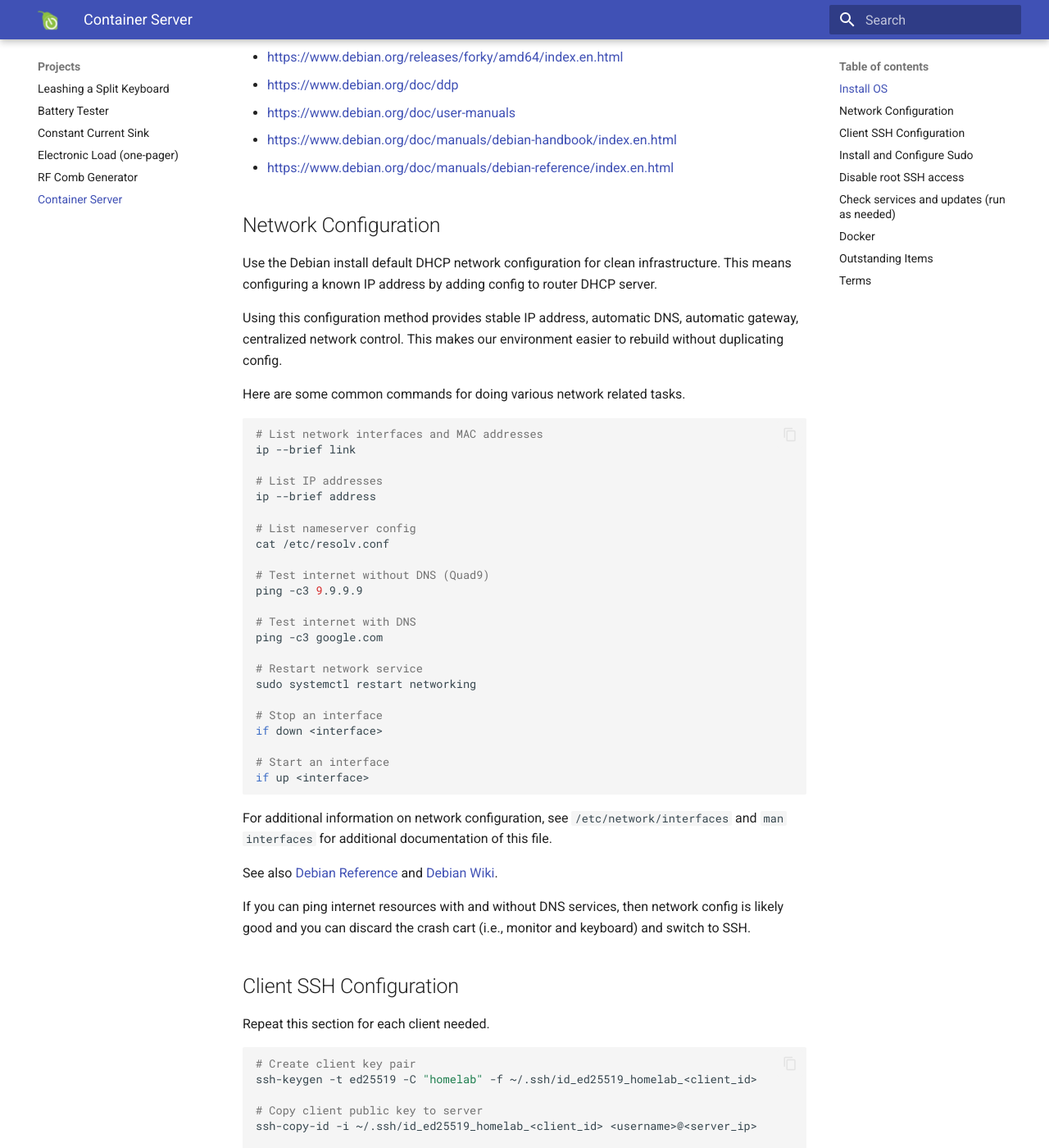
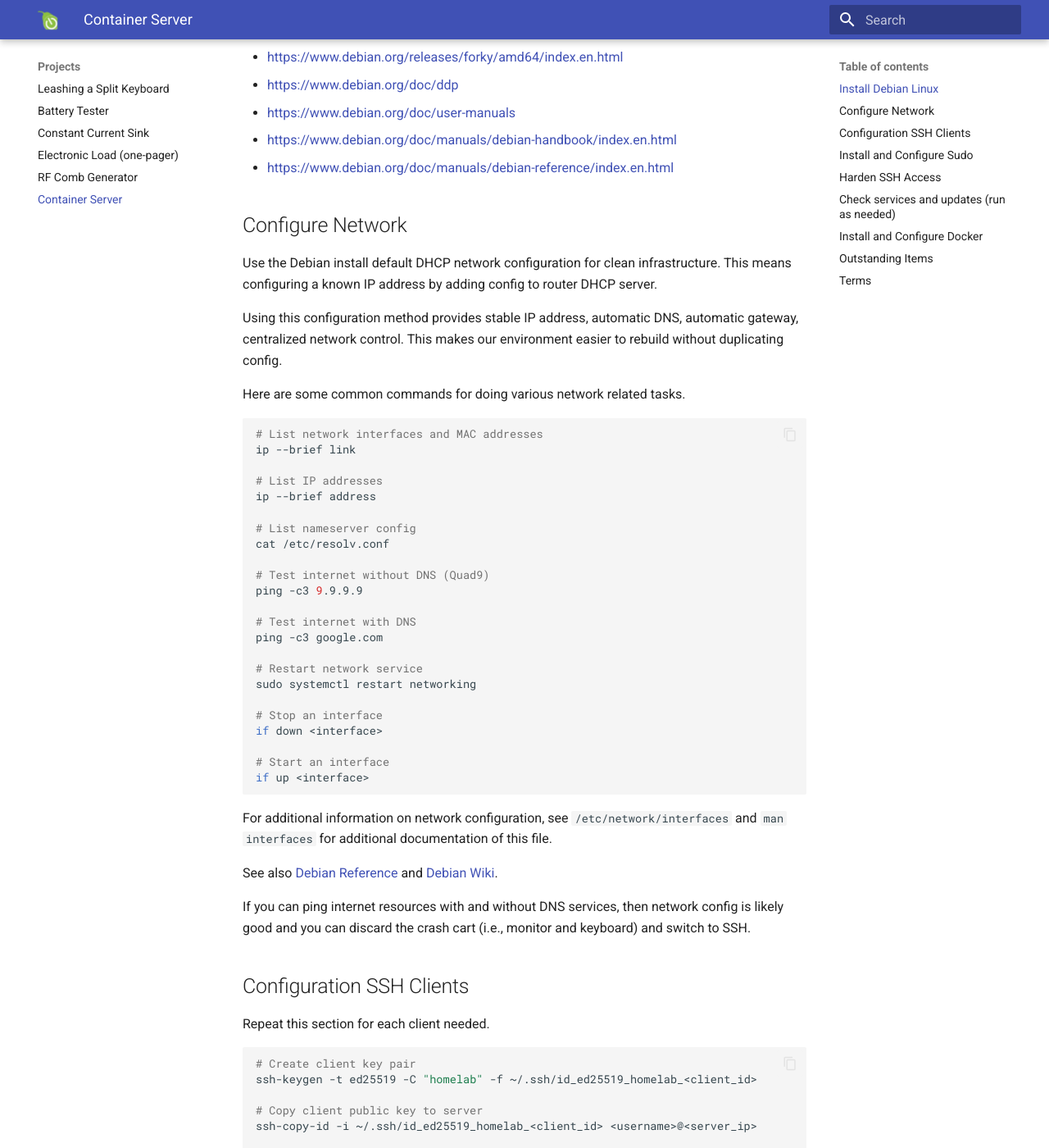
Before and after one commit to paretech/docs, an MkDocs documentation site: the page built from docs/projects/20260217_ContainerServer.md, in a window 1280 px wide and 1400 px high, scrolled down 1101 px. Shown: the whole window at 82% size. Built offline with MkDocs 1.6.1 and Material for MkDocs 9.7.7, drawn with Linux system fonts in a browser that asks for light colours; some of the changed text lies outside the part shown.

Commit message:
Editorial

```diff
--- a/docs/projects/20260217_ContainerServer.md
+++ b/docs/projects/20260217_ContainerServer.md
@@ -11,7 +11,7 @@ Debian is the "Base" for Ubuntu. [Debian touts itself](https://www.debian.org/in
 
 Debian 13.3 was released on January 10th, 2026. Debian 13.0 was initially released on August 9th, 2025.
 
-## Install OS
+## Install Debian Linux
 
 I installed Debian 13 ("trixie") on the server using the "netinst" ISO. I maintain a [Ventoy](https://www.ventoy.net/en/index.html) USB drive, so it was a breeze to copy and paste the ISO and boot from local terminal.
 
@@ -37,7 +37,7 @@ Additional Debian resources
 - <https://www.debian.org/doc/manuals/debian-handbook/index.en.html>
 - <https://www.debian.org/doc/manuals/debian-reference/index.en.html>
 
-## Network Configuration
+## Configure Network
 
 Use the Debian install default DHCP network configuration for clean infrastructure. This means configuring a known IP address by adding config to router DHCP server.
 
@@ -77,7 +77,7 @@ See also [Debian Reference](https://www.debian.org/doc/manuals/debian-reference/
 
 If you can ping internet resources with and without DNS services, then network config is likely good and you can discard the crash cart (i.e., monitor and keyboard) and switch to SSH.
 
-## Client SSH Configuration
+## Configuration SSH Clients
 
 Repeat this section for each client needed.
 
@@ -148,7 +148,7 @@ Sudo `/etc/sudoers` is now configured such that any user belonging to the `sudo`
 
 See `man sudo` and [Sudo Manual](https://www.sudo.ws/docs/man/sudoers.man/) for additional documentation.
 
-## Disable root SSH access
+## Harden SSH Access
 
 Edit `/etc/ssh/sshd_config`.
 
@@ -233,7 +233,7 @@ dpkg --listfiles <package_name>
 
 The base OS layer is now complete! On to "Phase 3 - Container Runtime"
 
-## Docker
+## Install and Configure Docker
 
 When standing up the system, you have the choice. Use Debian docker or use the official upstream community edition (CE) repo.
 
```
